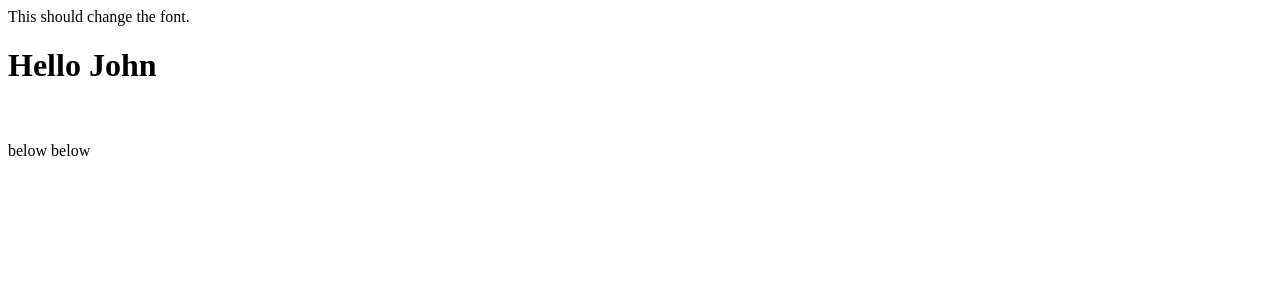
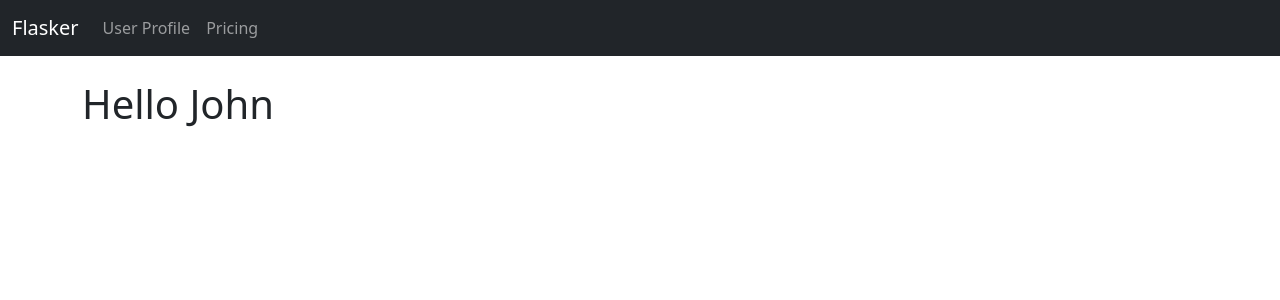
Before and after one commit to bricheek/flasker, a Flask app: page /user/John in a window 1280 px wide. Shown: the top 300 px of the page. Run offline with Flask 2, Linux system fonts and the light colour scheme.

Commit message:
added navbar

```diff
--- a/hello.py
+++ b/hello.py
@@ -17,7 +17,6 @@ def index():
 
 @app.route('/user/<name>')
 def user(name):
-    #return "<h1>Hello {}!!!</h1>".format(name)
     return render_template("user.html", user_name=name)
 
 # custom error pages
--- a/templates/base.html
+++ b/templates/base.html
@@ -1,10 +1,21 @@
 
-<link href="https://cdn.jsdelivr.net/npm/bootstrap@5.2.2/dist/css/bootstrap.min.css">
-This should change the font.
+  <head>
+    <meta charset="utf-8">
+    <meta name="viewport" content="width=device-width, initial-scale=1">
+    <title>Flasker</title>
+    <link href="https://cdn.jsdelivr.net/npm/bootstrap@5.2.2/dist/css/bootstrap.min.css" rel="stylesheet" integrity="sha384-Zenh87qX5JnK2Jl0vWa8Ck2rdkQ2Bzep5IDxbcnCeuOxjzrPF/et3URy9Bv1WTRi" crossorigin="anonymous">
+  </head>
+  <title>Flasker Home</title>
+  <body>
+
+    {% include "navbar.html" %}
+
+    </br>
+    <div class="container">
+
 
     {% block content %}
 
     {% endblock %}
-
-    <br/><br/>
-    below below
+    </div>
+    </body>
--- /dev/null
+++ b/templates/navbar.html
@@ -0,0 +1,14 @@
+<nav class="navbar navbar-expand-lg navbar-dark bg-dark">
+    <div class="container-fluid">
+      <a class="navbar-brand" href="{{ url_for ('index') }}">Flasker</a>
+      <button class="navbar-toggler" type="button" data-bs-toggle="collapse" data-bs-target="#navbarNavAltMarkup" aria-controls="navbarNavAltMarkup" aria-expanded="false" aria-label="Toggle navigation">
+        <span class="navbar-toggler-icon"></span>
+      </button>
+      <div class="collapse navbar-collapse" id="navbarNavAltMarkup">
+        <div class="navbar-nav">
+          <a class="nav-link" href="{{ url_for('user', name='John')}}">User Profile</a>
+          <a class="nav-link" href="#">Pricing</a>
+        </div>
+      </div>
+    </div>
+  </nav>
```
Also changed, not shown: templates/index.html (+7 -13 lines).
